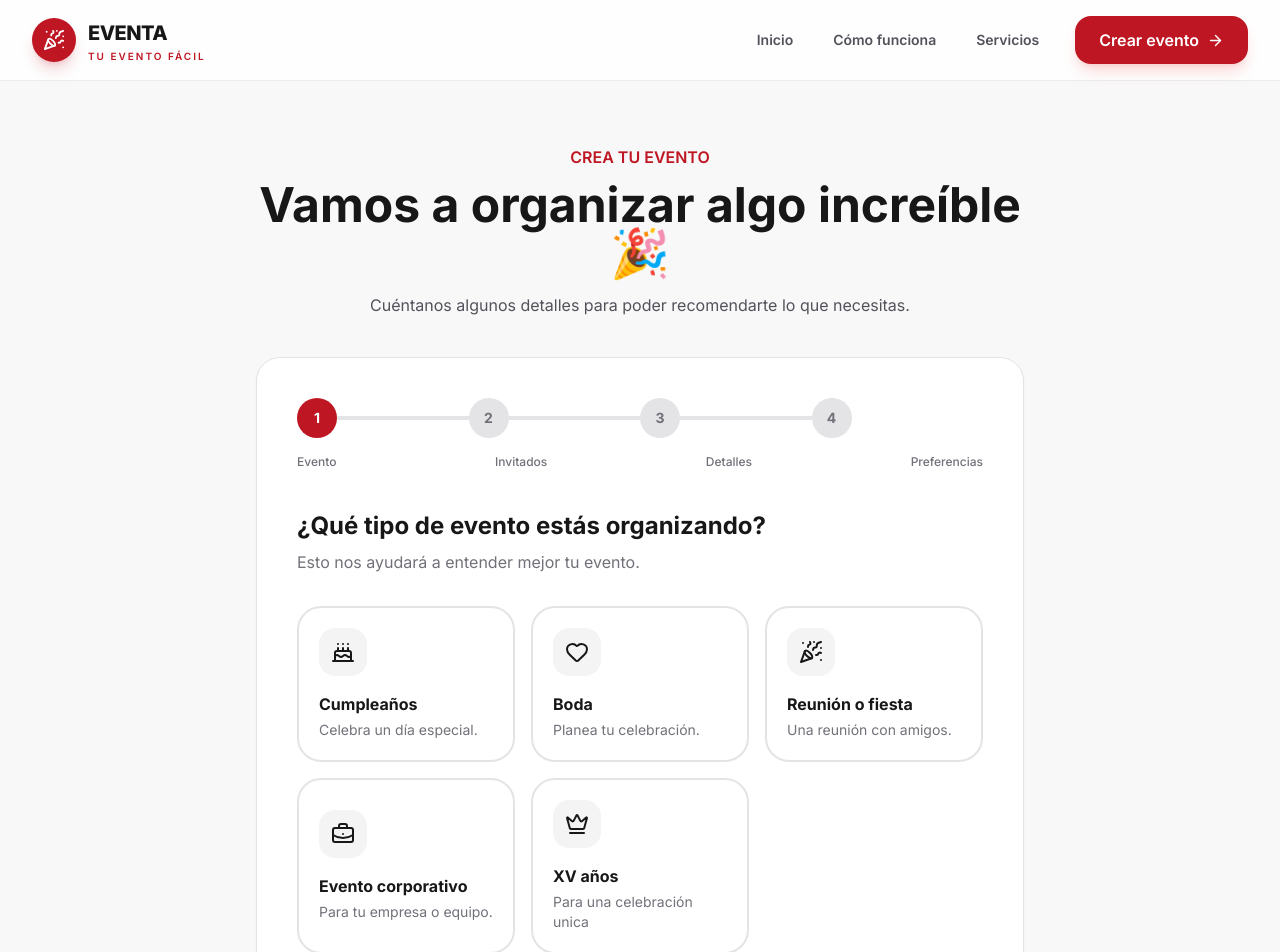
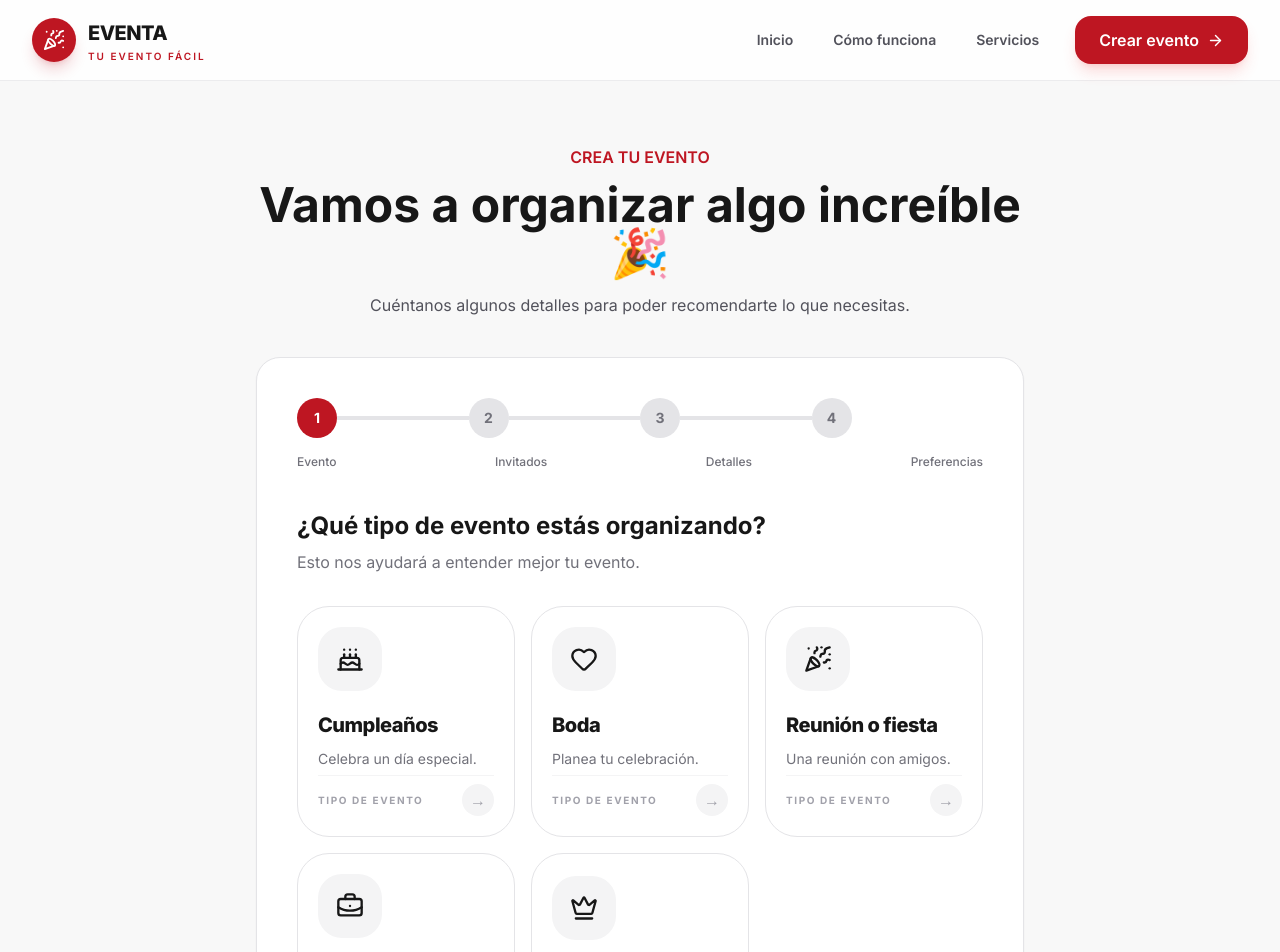
Before and after one commit to JorgeLuisGomezOlmos/eventa, a React (Vite) app: page /crear-evento in a window 1280 px wide. Shown: the top 952 px of the page. Built offline with nearby package versions, Linux system fonts and the light colour scheme.

Commit message:
se mofifico el estilo de los botones de tipo de evento en crear evento

```diff
--- a/src/components/event/EventTypeCard.tsx
+++ b/src/components/event/EventTypeCard.tsx
@@ -19,29 +19,120 @@ function EventTypeCard({
     <button
       type="button"
       onClick={onClick}
-      className={`group rounded-2xl border-2 p-5 text-left transition-all duration-300 ${
+      className={`
+        group relative w-full overflow-hidden rounded-3xl
+        border p-4 text-left
+        transition-all duration-300
+        active:scale-[0.98]
+        sm:p-5
+        ${
           selected
-          ? "border-primary bg-primary/5 shadow-lg shadow-red-500/10"
-          : "border-zinc-200 bg-white hover:border-primary/50 hover:shadow-md"
-      }`}
+            ? "border-primary bg-gradient-to-br from-primary/[0.08] via-white to-white shadow-xl shadow-primary/10"
+            : "border-zinc-200 bg-white hover:-translate-y-1 hover:border-zinc-300 hover:shadow-xl"
+        }
+      `}
     >
+      {/* brillo decorativo */}
       <div
-        className={`flex h-12 w-12 items-center justify-center rounded-xl transition ${
+        className={`
+          pointer-events-none absolute -right-8 -top-8 h-24 w-24
+          rounded-full blur-3xl transition-opacity duration-500
+          ${
+            selected
+              ? "bg-primary/20 opacity-100"
+              : "bg-primary/10 opacity-0 group-hover:opacity-100"
+          }
+        `}
+      />
+
+      <div className="relative">
+
+        {/* PARTE SUPERIOR */}
+        <div className="flex items-start justify-between gap-3">
+
+          {/* ICONO */}
+          <div
+            className={`
+              flex h-14 w-14 shrink-0 items-center justify-center
+              rounded-2xl transition-all duration-300
+              sm:h-16 sm:w-16
+              ${
+                selected
+                  ? "bg-primary text-white shadow-lg shadow-primary/20"
+                  : "bg-zinc-100 text-brandDark group-hover:bg-zinc-900 group-hover:text-white"
+              }
+            `}
+          >
+            <Icon
+              size={28}
+              strokeWidth={2}
+              className="transition-transform duration-300 group-hover:scale-110"
+            />
+          </div>
+
+          {/* INDICADOR */}
+          <div
+            className={`
+              rounded-full px-2.5 py-1 text-[9px] font-bold uppercase
+              tracking-wider transition-all duration-300
+              ${
                 selected
                   ? "bg-primary text-white"
-            : "bg-zinc-100 text-brandDark group-hover:bg-primary/10 group-hover:text-primary"
-        }`}
+                  : "bg-zinc-100 text-zinc-400 opacity-0 group-hover:opacity-100"
+              }
+            `}
           >
-        <Icon size={24} />
+            {selected ? "Elegido" : "Seleccionar"}
           </div>
 
-      <h3 className="mt-4 font-bold text-brandDark">
+        </div>
+
+        {/* TEXTO */}
+        <div className="mt-5">
+
+          <h3 className="text-lg font-extrabold tracking-tight text-brandDark sm:text-xl">
             {title}
           </h3>
 
-      <p className="mt-1 text-sm text-zinc-500">
+          <p className="mt-2 line-clamp-2 text-xs leading-5 text-zinc-500 sm:text-sm sm:leading-6">
             {description}
           </p>
+
+        </div>
+
+        {/* PIE */}
+        <div className="mt-1 flex items-center justify-between border-t border-zinc-100 pt-2">
+
+          <span
+            className={`
+              text-[10px] font-bold uppercase tracking-[0.16em]
+              ${
+                selected
+                  ? "text-primary"
+                  : "text-zinc-400"
+              }
+            `}
+          >
+            Tipo de evento
+          </span>
+
+          <span
+            className={`
+              flex h-8 w-8 items-center justify-center rounded-full
+              transition-all duration-300
+              ${
+                selected
+                  ? "bg-primary text-white"
+                  : "bg-zinc-100 text-zinc-400 group-hover:bg-zinc-900 group-hover:text-white"
+              }
+            `}
+          >
+            →
+          </span>
+
+        </div>
+
+      </div>
     </button>
   );
 }
```
Lines whose indentation alone changed are shown as unchanged.
